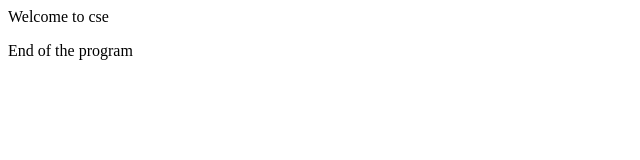
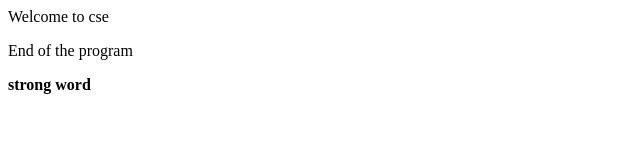
Before and after one commit to meghana-sri/rgukt, a plain HTML site: page cse.html in a window 1280 px wide. Shown: the whole page, without its empty margins (0-640 px from the left). Drawn offline with Linux system fonts and the light colour scheme.

Commit message:
added bold to the text

```diff
--- a/cse.html
+++ b/cse.html
@@ -2,5 +2,6 @@
     <body>
         Welcome to cse
         <p>End of the program</p>
+        <b>strong word</b>
     </body>
 </html>
```
